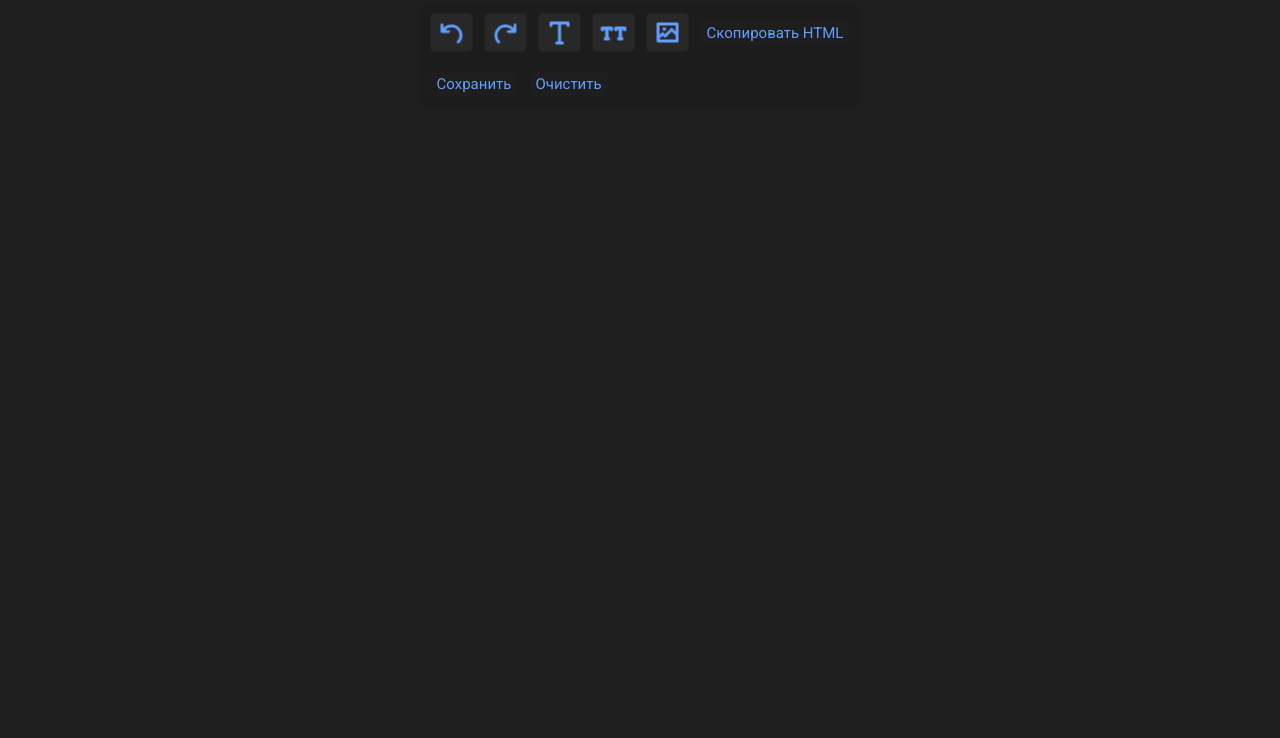
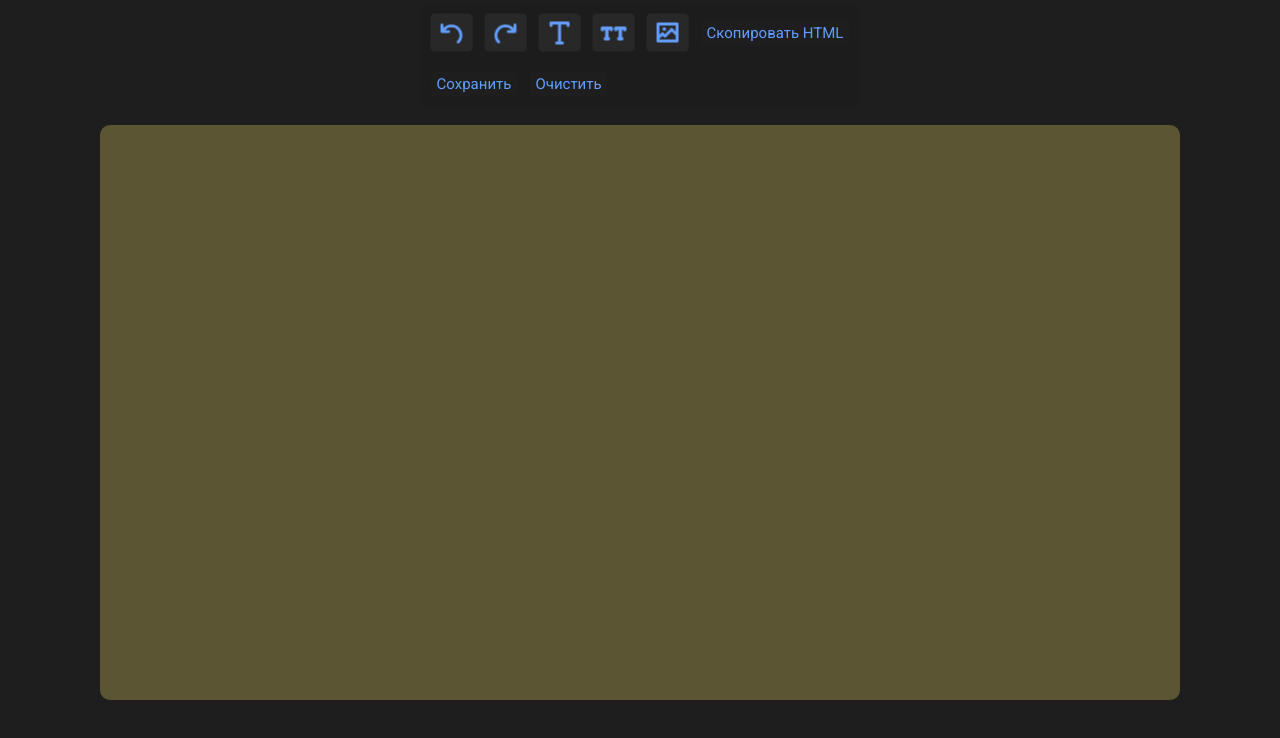
Before and after one commit to endjoyer/editor, a Vue app: page / in a window 1280 px wide. Shown: the top 738 px of the page. Built offline with nearby package versions, Linux system fonts and the light colour scheme.

Commit message:
feat: size change img, fix readme and refactor

```diff
--- a/package.json
+++ b/package.json
@@ -11,6 +11,7 @@
     "@ckeditor/ckeditor5-build-classic": "^39.0.2",
     "@ckeditor/ckeditor5-vue": "^5.1.0",
     "core-js": "^3.8.3",
+    "interactjs": "^1.10.19",
     "vue": "^3.2.13"
   },
   "devDependencies": {
--- a/src/App.vue
+++ b/src/App.vue
@@ -1,5 +1,4 @@
 <template>
-  <div class="app">
   <div class="panel">
     <div class="buttons">
       <button class="btn btn_undo" @click="undo"></button>
@@ -40,10 +39,10 @@
       </button>
     </div>
   </div>
-  </div>
 </template>
 
 <script>
+import interact from 'interactjs';
 export default {
   data() {
     return {
@@ -102,11 +101,33 @@ export default {
         document.execCommand(
           'insertHTML',
           false,
-          '<img src="' + this.imageUrl + '">'
+          '<img class="resizable" src="' + this.imageUrl + '">'
         );
         this.imageUrl = '';
         this.closeModal();
+        this.initResizable();
       }
+    },
+    initResizable() {
+      this.$nextTick(() => {
+        interact('.resizable')
+          .resizable({
+            edges: { left: false, right: true, bottom: true, top: false },
+          })
+          .on('resizemove', function (event) {
+            var target = event.target;
+
+            target.style.width = event.rect.width + 'px';
+            target.style.height = event.rect.height + 'px';
+
+            if (event.deltaRect.left !== 0) {
+              target.style.left = event.rect.left + 'px';
+            }
+            if (event.deltaRect.top !== 0) {
+              target.style.top = event.rect.top + 'px';
+            }
+          });
+      });
     },
     copyHtml() {
       try {
@@ -152,9 +173,23 @@ export default {
 
 #app {
   background: #1e1e1e;
+  font-family: 'Roboto', Arial, sans-serif;
+  font-style: normal;
+  font-weight: 400;
+  box-sizing: border-box;
+  display: flex;
+  flex-direction: column;
+  background-color: #1e1e1e;
+  color: #eaeaea;
+  min-height: 100vh;
+
+  padding: 125px 100px 100px 100px;
+  box-sizing: border-box;
+  overflow: auto;
+  margin: 0 auto;
 }
 
-.app {
+/* .app {
   font-family: 'Roboto', Arial, sans-serif;
   font-style: normal;
   font-weight: 400;
@@ -169,7 +204,7 @@ export default {
   box-sizing: border-box;
   overflow: auto;
   margin: 0 auto;
-}
+} */
 
 .panel {
   position: fixed;
@@ -198,11 +233,11 @@ export default {
   line-height: 23px;
   background: #1e1e1e;
   cursor: pointer;
+  transition: all 0.3s ease 0s;
 }
 
 .btn:hover {
   opacity: 0.8;
-  transition: all 0.3s ease 0s;
 }
 
 .btn:active {
@@ -231,12 +266,18 @@ export default {
   line-height: 23px;
 }
 .editor {
+  box-sizing: border-box;
   width: 100%;
   flex-grow: 1;
   overflow: visible;
   outline: none;
   font-size: 15px;
   line-height: 23px;
+  background: rgba(184, 167, 83, 0.4) 0 0 no-repeat;
+  padding: 30px;
+  max-width: 1080px;
+  margin: 0 auto;
+  border-radius: 10px;
 }
 
 .editor img {
@@ -326,6 +367,11 @@ export default {
   color: #639eff;
   background: #1e1e1e;
   cursor: pointer;
+  transition: all 0.25s ease 0s;
+}
+
+.submit:hover {
+  opacity: 0.8;
 }
 
 .close {
```
Also changed, not shown: src/components/HelloWorld.vue (deleted, +0 -58 lines), 2 other files (tests, documents, lock files or other folders). Lines whose indentation alone changed are shown as unchanged.
